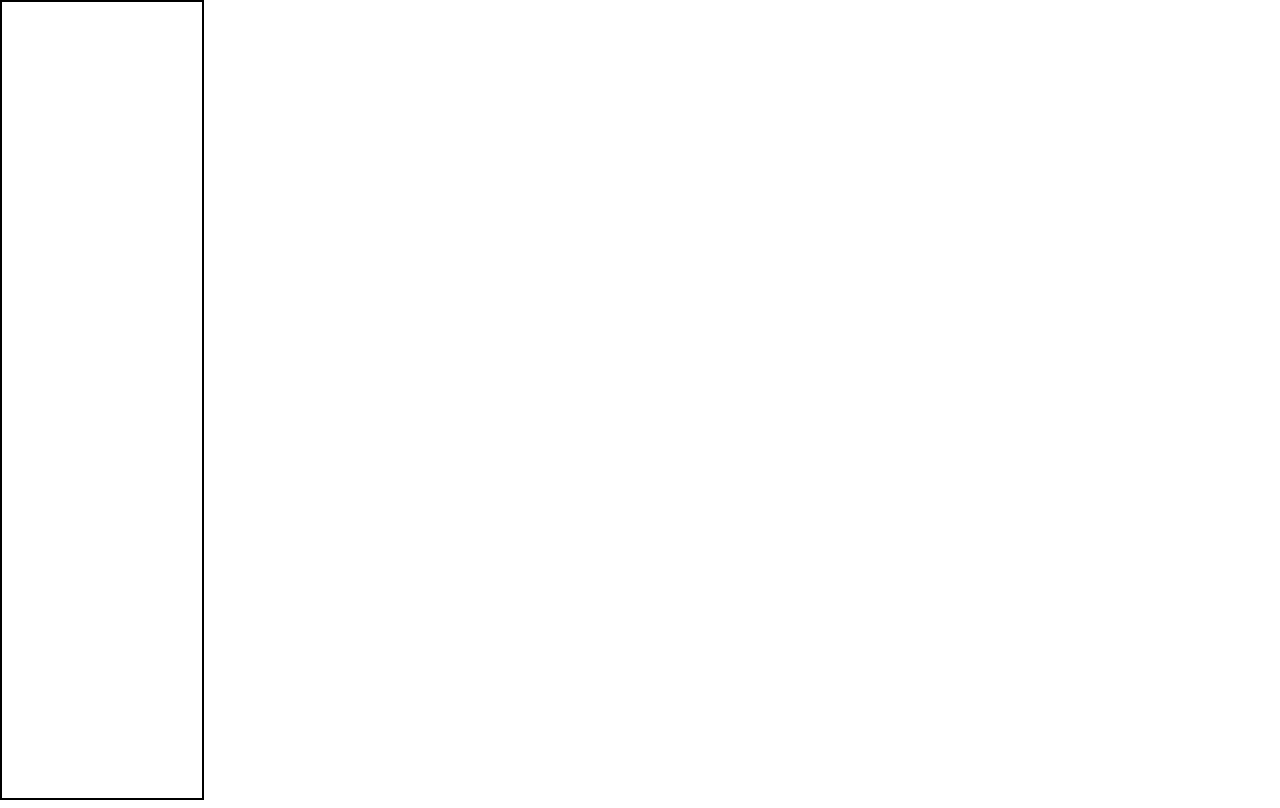
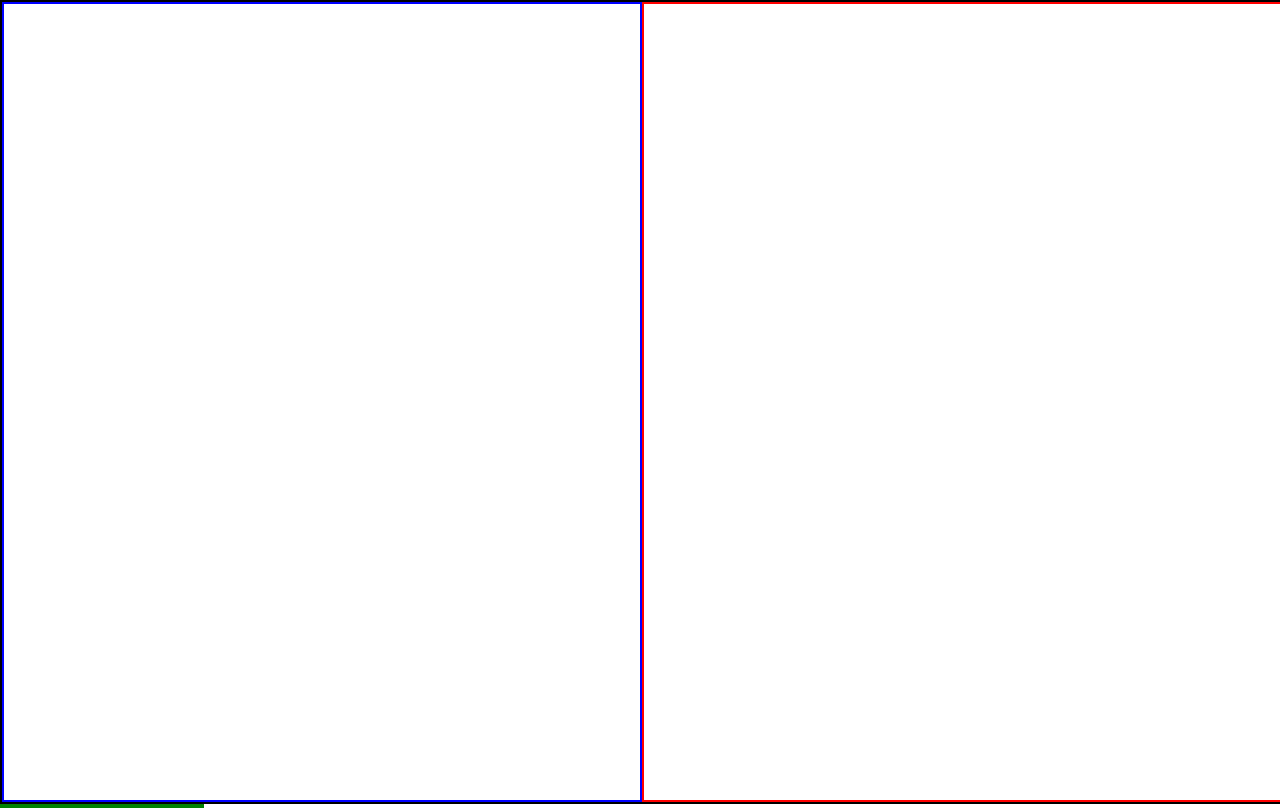
Before and after one commit to FrancoisMaki/ERP_online, a plain HTML site: page index.html in a window 1280 px wide. Drawn offline with Linux system fonts and the light colour scheme.

Commit message:
new features

```diff
--- a/index.html
+++ b/index.html
@@ -15,6 +15,11 @@
             <div class="banner-container-logo">
 
             </div>
+    </section>
+
+    <section class="sidebar">
+        <div class="sidebar-container">
+
         </div>
     </section>
 </body>
--- a/styles.css
+++ b/styles.css
@@ -8,11 +8,25 @@ html, body {
     display: flex;
     width: 100%;
     height: 100vh;
+    border: 2px solid black;
 }
 
 .banner-container-options{
+    flex: 1;
+    flex-direction: column;
+    width: 200px;
+    border: 2px solid blue;
+}
+
+.banner-container-logo{
+    flex: 1;
+    flex-direction: column;
+    border: 2px solid red;
+}
+
+.sidebar-container{
     display: flex;
     flex-direction: column;
     width: 200px;
-    border: 2px solid #000;
+    border: 2px solid green;
 }
```
